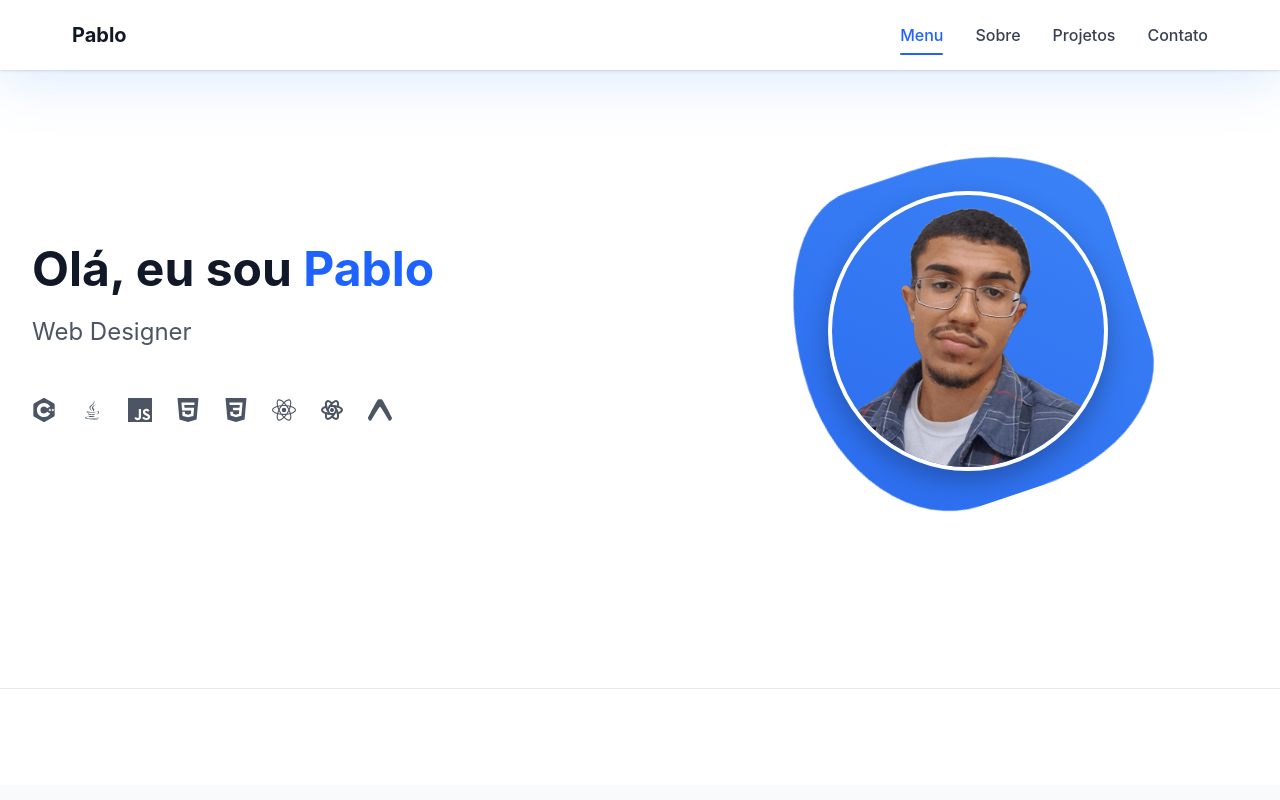
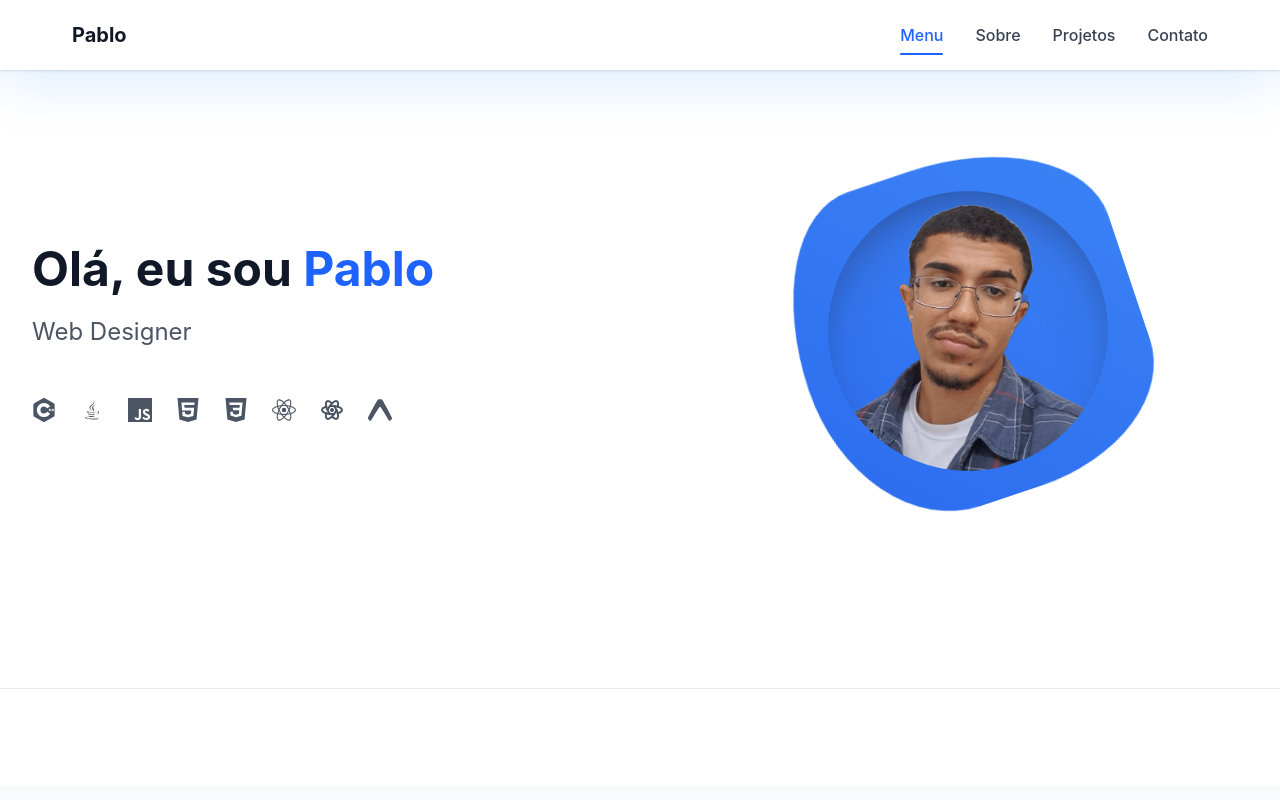
Before and after one commit to Domingueszz/Portfolio, a React (Vite) app: page / in a window 1280 px wide. Shown: the top 800 px of the page. Built offline with nearby package versions, Linux system fonts and the light colour scheme.

Commit message:
feat: update in portfolio project

```diff
--- a/src/components/Disciplines/Disciplines.tsx
+++ b/src/components/Disciplines/Disciplines.tsx
@@ -8,14 +8,16 @@
 import starRageImage from '../../assets/images/starRage.png'
 import cafeteriaImage from '../../assets/images/cafeteria.png'
 import fiscalImage from '../../assets/images/fiscal.png'
-import loginImage from '../../assets/images/login.png'
 import todoImage from '../../assets/images/todo.png'
 import notesImage from '../../assets/images/notes.png'
 import contadorImage from '../../assets/images/contador.png'
 import formsImage from '../../assets/images/forms.png'
 import quizImage from '../../assets/images/quiz.png'
 import iphoneImage from '../../assets/images/iphone.png'
+
+// Videos:
 import starVideo from '../../assets/videos/star.mp4'
+import cafeVideo from '../../assets/videos/cafeteria.mp4'
 
 
 
@@ -56,6 +58,8 @@
       title: "Cafeteria",
       description: "Projeto desenvolvido em C# e ASP.NET MVC, que simula o gerenciamento de uma cafeteria.",
       image: cafeteriaImage,
+      mainImage: cafeVideo,
+      detailedDescription: "",
     },
     {
       "id": 4,
--- a/src/components/Hero/Hero.module.css
+++ b/src/components/Hero/Hero.module.css
@@ -107,8 +107,8 @@
   height: 280px;
   border-radius: 50%;
   overflow: hidden;
-  border: 4px solid #fff;
-  box-shadow: 0 10px 25px rgba(0, 0, 0, 0.25);
+  border: none;
+  box-shadow: rgba(50, 50, 93, 0.25) 0px 30px 60px -12px inset, rgba(0, 0, 0, 0.3) 0px 18px 36px -18px inset;
 }
 
 .profileImage {
```
Also changed, not shown: 1 other file (tests, documents, lock files or other folders).
